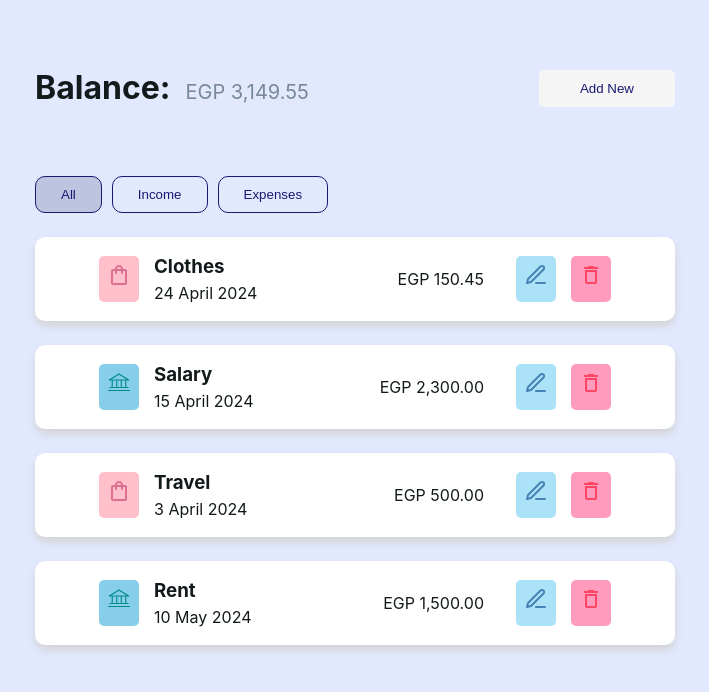
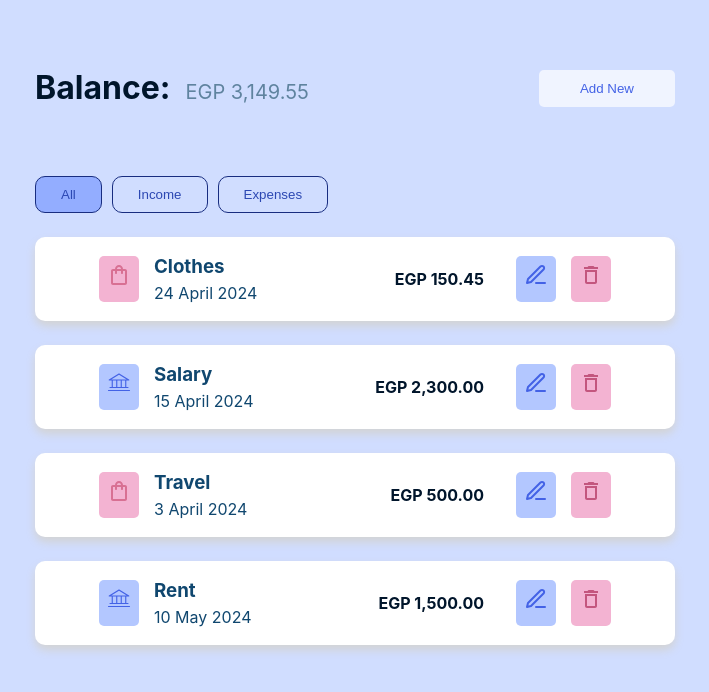
Before and after one commit to rashaaad19/Budget, a React (Vite) app: page / in a window 1280 px wide. Shown: the top 692 px of the page, without its empty margins (285-994 px from the left). Built offline with nearby package versions, Linux system fonts and the light colour scheme.

Commit message:
added styles and color palette

```diff
--- a/src/App.module.css
+++ b/src/App.module.css
@@ -14,10 +14,13 @@
     align-items: center;
     gap: 15px;
 }
+.balance h1{
+    color: var(--color-gray-blue-1000);
+}
 .balance p {
     margin-top: 0.5rem;
     font-size: 20px;
-    color: lightslategray;
+    color: var(--color-gray-blue-600);
 }
 
 .balance p.redError{
--- a/src/UI/Button.module.css
+++ b/src/UI/Button.module.css
@@ -1,8 +1,8 @@
 .filterBtn{
     padding: 10px 25px;
     background: transparent;
-    border: 1px solid midnightblue;
-    color: midnightblue;
+    border: 1px solid var(--color-blue-900);
+    color: var(--color-blue-800);
     cursor: pointer;
     border-radius: 10px;
     max-width: 8rem;
@@ -11,15 +11,15 @@
     transition: 0.2s ease-in-out;
 }
 .filterBtn:hover{
-background: #22326432;
+background: var(--color-blue-200);
 }
 .filterBtn.active{
-    background: #22326432;
+    background: var(--color-blue-400);
 }
 .addBtn{
     padding: 10px 40px;
-    background: whitesmoke;
-    color: midnightblue;
+    background: var(--color-blue-50);
+    color: var(--color-blue-700);
     border: 1px solid transparent;
     cursor: pointer;
     max-width: 10rem;
@@ -27,6 +27,6 @@ background: #22326432;
     border-radius: 5px;
 }
 .addBtn:hover{
-    background-color: midnightblue;
-    color: whitesmoke;
+    background-color: var(--color-blue-700);
+    color: var(--color-blue-50);
 }
--- a/src/UI/Icon.module.css
+++ b/src/UI/Icon.module.css
@@ -7,20 +7,20 @@
     font-size: 24px;
 }
 .expense{
-    background-color: pink;
-    color: palevioletred;
+    background-color: var(--color-pink-100);
+    color: var(--color-pink-400);
 }
 .income{
-    background-color: skyblue;
-    color:darkcyan;
+    background-color: var(--color-blue-300);
+    color:var(--color-blue-700);
 }
 .edit{
-    background-color:rgb(172, 226, 247);
-    color:steelblue;
+    background-color:var(--color-blue-300);
+    color:var(--color-blue-700);
 }
 .delete{
-    background-color: rgb(255, 155, 188);
-    color: #ff4564;
+    background-color: var(--color-pink-100);
+    color: var(--color-pink-500);
 }
 
 .edit, .delete{
--- a/src/UI/Modal.css
+++ /dev/null
@@ -1,6 +0,0 @@
-.modal{
-    background: blue;
-}
-.modal::backdrop{
-    background: red;
-}
--- a/src/UI/Modal.module.css
+++ b/src/UI/Modal.module.css
@@ -9,5 +9,5 @@
   }
 
   .modal::backdrop {
-    background-color: rgba(0, 0, 0, 0.55);
+    background-color: #5b79ff72;
   }
--- a/src/components/Card.jsx
+++ b/src/components/Card.jsx
@@ -43,7 +43,7 @@ const Card = ({ name, date, type, price, id }) => {
             <h3>{name}</h3>
             <p>{date}</p>
           </div>
-          <p>{currencyFormatter(price)}</p>
+          <p className={classes.price}>{currencyFormatter(price)}</p>
         </div>
 
         <div className={classes.transactionControl}>
--- a/src/components/Card.module.css
+++ b/src/components/Card.module.css
@@ -16,6 +16,11 @@
 }
 .transactionLabel{
     flex: 1;
+    color: var(--color-gray-blue-900);
+}
+.price{
+    color: var(--color-gray-blue-1000);
+    font-weight: bold;
 }
 
 .transactionControl {
--- a/src/components/ConfirmCard.module.css
+++ b/src/components/ConfirmCard.module.css
@@ -1,3 +1,28 @@
-.container h1{
-    font-size: 24px;
+.container h1 {
+  font-size: 24px;
+  color: var(--color-gray-blue-1000);
+  margin-bottom: 3rem;
 }
+
+.cardCtrl {
+  display: flex;
+  gap: 10px;
+}
+.cardCtrl button {
+  padding: 10px 20px;
+  border-radius: 5px;
+  cursor: pointer;
+}
+.cardCtrl button:nth-child(1) {
+  background-color: var(--color-pink-600);
+  border: 1px solid var(--color-blue-100);
+  color: var(--color-pink-50);
+}
+.cardCtrl button:nth-child(2) {
+  background-color: var(--color-blue-50);
+  border: 1px solid var(--color-blue-50);
+  color: var(--color-gray-blue-1000);
+}
+.cardCtrl button:hover{
+    opacity: 60%;
+}
--- a/src/components/Form.module.css
+++ b/src/components/Form.module.css
@@ -14,12 +14,12 @@
   padding: 10px;
   width: 5rem;
   cursor: pointer;
-  background: whitesmoke;
+  background: var(--color-gray-blue-50);
   border: 1px solid transparent;
   border-radius: 5px;
 }
 .formHeader h1 {
-  color: #034c5f;
+  color: var(--color-gray-blue-900);
   font-size: 32px;
   text-transform: capitalize;
 }
@@ -28,10 +28,10 @@
   width: 100%;
 }
 .expenseHeader {
-  background: #ff4564;
+  background: var(--color-pink-400);
 }
 .incomeHeader {
-  background: #97bec6;
+  background: var(--color-blue-400);
 }
 .inputContainer,
 .selectContainer {
@@ -43,7 +43,8 @@
 .inputContainer label,
 .selectContainer label {
   margin-bottom: 5px;
-  color: #023541;
+  color: var(--color-gray-blue-900);
+  font-weight: bold;
 }
 .inputContainer input,
 .selectContainer select {
@@ -69,12 +70,12 @@
   cursor: pointer;
 }
 .formActions button:nth-child(1) {
-  background: #0f4752;
-  color: whitesmoke;
+  background: var(--color-blue-800);
+  color: var(--color-blue-50);
 }
 .formActions button:nth-child(2) {
-  background: whitesmoke;
-  color: #0f4752;
+  color: var(--color-blue-50);
+  color: var(--color-blue-800);
 }
 
 
--- a/src/index.css
+++ b/src/index.css
@@ -1,19 +1,62 @@
 :root {
+
+  /* Lightest Shade */
+--color-gray-blue-50: #f2f5f9;
+--color-gray-blue-100: #e5e9f0;
+--color-gray-blue-200: #cbd4e3;
+--color-gray-blue-300: #b0bfcf;
+--color-gray-blue-400: #95abbf;
+--color-gray-blue-500: #7a97af;
+--color-gray-blue-600: #5f839f;
+--color-gray-blue-700: #456f90;
+--color-gray-blue-800: #2a5b80;
+--color-gray-blue-900: #10476f; /* Darkest Shade */
+--color-gray-blue-1000: #00152b; /* Darkest Shade */
+
+  --color-blue-50 : #f0f4ff;
+  --color-blue-100: #e6ecff;
+  --color-blue-200: #d0ddff;
+  --color-blue-300: #b3c7ff;
+  --color-blue-400: #93adff; /* Provided Color */
+  --color-blue-500: #7594ff;
+  --color-blue-600: #5b7aff;
+  --color-blue-700: #4362e6;
+  --color-blue-800: #2c48b3;
+  --color-blue-900: #182d80; /* Darkest Shade */
+
+  --color-pink-50: #faebf1;
+--color-pink-100: #f3b3d2;
+--color-pink-200: #eba0c7;
+--color-pink-300: #e28cb9;
+--color-pink-400: #d87093;  /* Provided Color */
+--color-pink-500: #c3567e;
+--color-pink-600: #ab3d68;
+--color-pink-700: #912c54;
+--color-pink-800: #741e40;
+--color-pink-900: #57132f;  /* Darkest Shade */
+
+
   font-family: Inter, system-ui, Avenir, Helvetica, Arial, sans-serif;
   line-height: 1.5;
   font-weight: 400;
 
   color-scheme: light dark;
-  background-color: #e2e9ff;
-color: rgb(19, 26, 27);
+  background-color: var(--color-blue-200);
+  color: rgb(19, 26, 27);
   font-synthesis: none;
   text-rendering: optimizeLegibility;
   -webkit-font-smoothing: antialiased;
   -moz-osx-font-smoothing: grayscale;
 }
-*{
+* {
   box-sizing: border-box;
 }
-h1,h2,h3,h4,h5,h6,p{
+h1,
+h2,
+h3,
+h4,
+h5,
+h6,
+p {
   margin: 0;
 }
```
